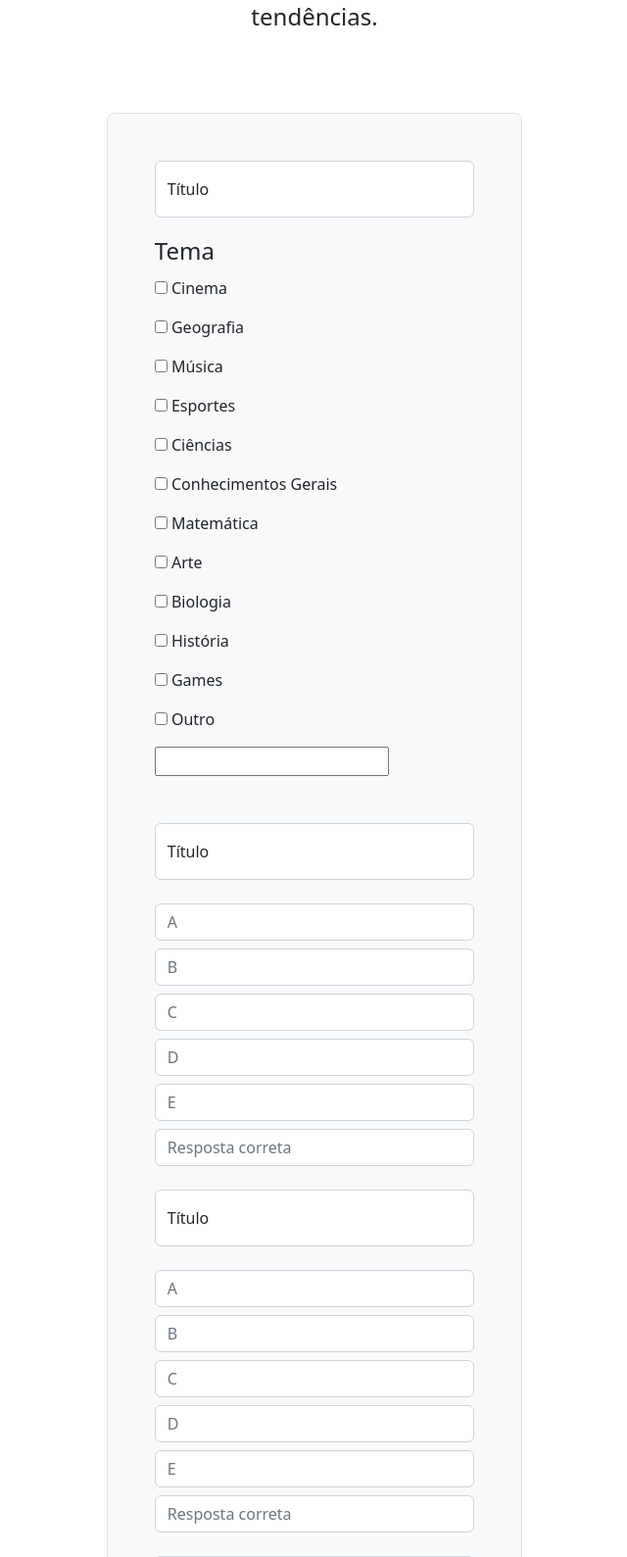
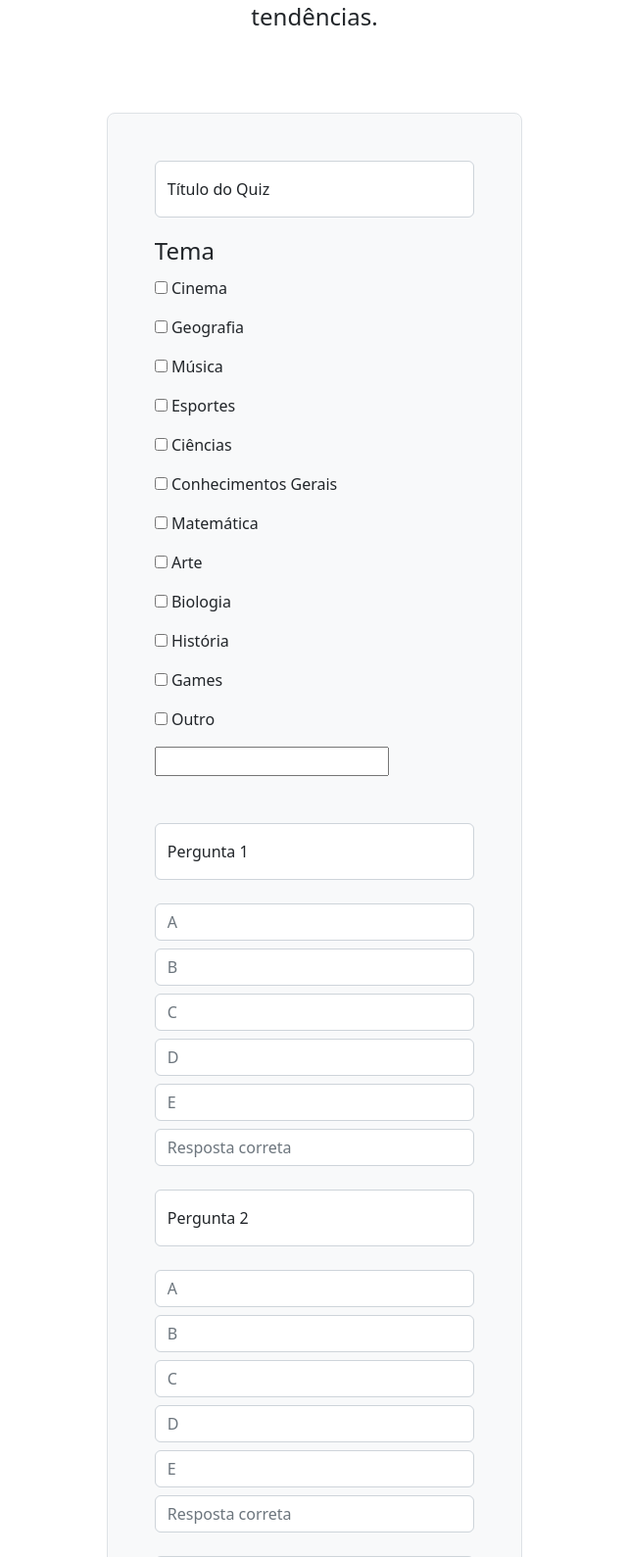
Before and after one commit to felipee-monteiro/projetoWeb, a PHP site: page /projetoWeb/newquiz.php in a window 1280 px wide. Shown: the part 205-1794 px from the top of the page at 98% size, without its empty margins (319-959 px from the left). Run offline with PHP 8.4, Linux system fonts and the light colour scheme.

Commit message:
atualizações antes de fazer o GET

```diff
--- a/example.json
+++ b/example.json
@@ -4,7 +4,7 @@
     "description": null,
     "questions": [
       {
-        "title": "Qual era a cor do cavalo branco de napoleão ?",
+        "title": "Qual era a cor do cavalo branco de napoleão?",
         "options": [
             "Rosa",
             "Branco",
@@ -14,7 +14,7 @@
         "correctAnswer": "C"
       },
       {
-        "title": "Qual era a cor do cavalo branco de napoleão ?",
+        "title": "Qual era a cor do cavalo branco de napoleão?",
         "options": [
             "Branco",
             "Amarelo",
@@ -24,7 +24,7 @@
         "correctAnswer": "C"
       },
       {
-        "title": "Qual era a cor do cavalo branco de napoleão ?",
+        "title": "Qual era a cor do cavalo branco de napoleão?",
         "options": [
             "Rosa",
             "Amarelo",
--- a/includes/htmlTemplate.php
+++ b/includes/htmlTemplate.php
@@ -49,5 +49,4 @@ function show404Page(){
         </div>
     ');
 }
-
 ?>
--- a/views/newquiz.php
+++ b/views/newquiz.php
@@ -13,7 +13,7 @@ $newQuizContent = '
         <form class="p-4 p-md-5 border rounded-3 bg-light" id="new-quiz-form" method="POST" action="../database/createQuiz.php">
           <div class="form-floating mb-3">
             <input type="text" class="form-control" id="floatingInput" placeholder="Título" required="true" name="title">
-            <label for="floatingInput">Título</label>
+            <label for="floatingInput">Título do Quiz</label>
           </div>
           <fieldset>
             <legend>Tema</legend>
@@ -71,7 +71,7 @@ $newQuizContent = '
           <br>
           <fieldset class="form-floating mb-3" id="inputs-wrapper" name="questions[]">
             <input type="text" class="form-control" placeholder="Pergunta 1" required="true" name="questions[0][title]">
-            <label for="main-input" id="main-label">Título</label>
+            <label for="main-input" id="main-label">Pergunta 1</label>
             <fieldset name="question-options" class="mt-4">
                 <input type="text" class="form-control mb-2" placeholder="A" name="questions[0][options][A]" required="true"/>
                 <input type="text" class="form-control mb-2" placeholder="B" name="questions[0][options][B]" required="true"/>
@@ -83,7 +83,7 @@ $newQuizContent = '
           </fieldset>
           <fieldset class="form-floating mb-3" id="inputs-wrapper" name="questions[]">
             <input type="text" class="form-control" placeholder="Pergunta 1" required="true" name="questions[1][title]">
-            <label for="main-input" id="main-label">Título</label>
+            <label for="main-input" id="main-label">Pergunta 2</label>
             <fieldset name="question-options" class="mt-4">
                 <input type="text" class="form-control mb-2" placeholder="A" name="questions[1][options][A]" required="true"/>
                 <input type="text" class="form-control mb-2" placeholder="B" name="questions[1][options][B]" required="true"/>
@@ -95,7 +95,7 @@ $newQuizContent = '
           </fieldset>
           <fieldset class="form-floating mb-3" id="inputs-wrapper" name="questions[]">
             <input type="text" class="form-control" placeholder="Pergunta 1" required="true" name="questions[2][title]">
-            <label for="main-input" id="main-label">Título</label>
+            <label for="main-input" id="main-label">Pergunta 3</label>
             <fieldset name="question-options" class="mt-4">
                 <input type="text" class="form-control mb-2" placeholder="A" name="questions[2][options][A]" required="true"/>
                 <input type="text" class="form-control mb-2" placeholder="B" name="questions[2][options][B]" required="true"/>
@@ -107,7 +107,7 @@ $newQuizContent = '
           </fieldset>
           <fieldset class="form-floating mb-3" id="inputs-wrapper" name="questions[]">
             <input type="text" class="form-control" placeholder="Pergunta 1" required="true" name="questions[3][title]">
-            <label for="main-input" id="main-label">Título</label>
+            <label for="main-input" id="main-label">Pergunta 4</label>
             <fieldset name="question-options" class="mt-4">
                 <input type="text" class="form-control mb-2" placeholder="A" name="questions[3][options][A]"/>
                 <input type="text" class="form-control mb-2" placeholder="B" name="questions[3][options][B]" required="true"/>
@@ -119,7 +119,7 @@ $newQuizContent = '
           </fieldset>
           <fieldset class="form-floating mb-3" id="inputs-wrapper" name="questions[]">
             <input type="text" class="form-control" placeholder="Pergunta 1" required="true" name="questions[4][title]">
-            <label for="main-input" id="main-label">Título</label>
+            <label for="main-input" id="main-label">Pergunta 5</label>
             <fieldset name="question-options" class="mt-4">
                 <input type="text" class="form-control mb-2" placeholder="A" name="questions[4][options][A]"/>
                 <input type="text" class="form-control mb-2" placeholder="B" name="questions[4][options][B]" required="true"/>
--- a/views/quiz.php
+++ b/views/quiz.php
@@ -58,7 +58,7 @@
                 </div>
                 $content
             </div>
-            <p class='fs-5'>Atualizado em $updatedAt</p>
+            <p class='fs-9'>Atualizado em $updatedAt</p>
         ");
      } else {
         show404Page();
```
Also changed, not shown: views/index.php (+13 -4 lines).
